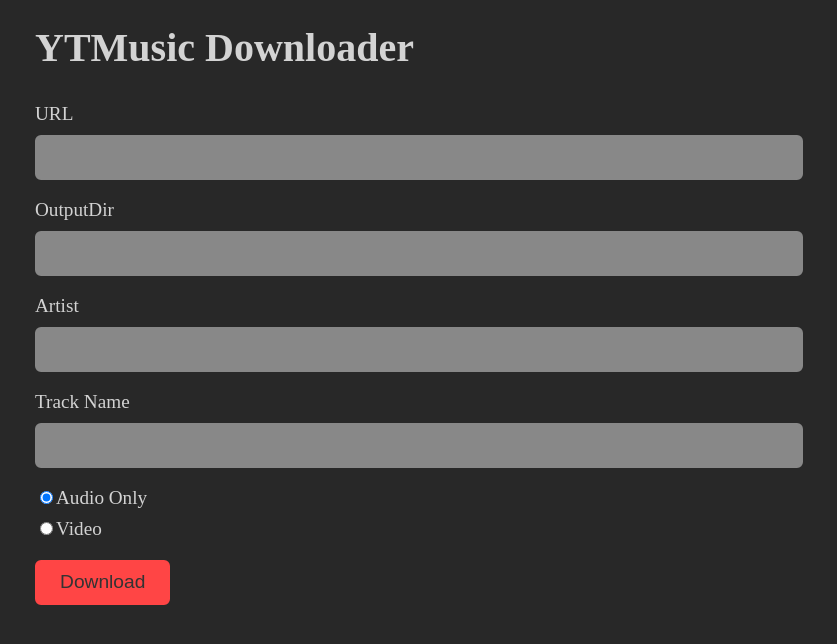
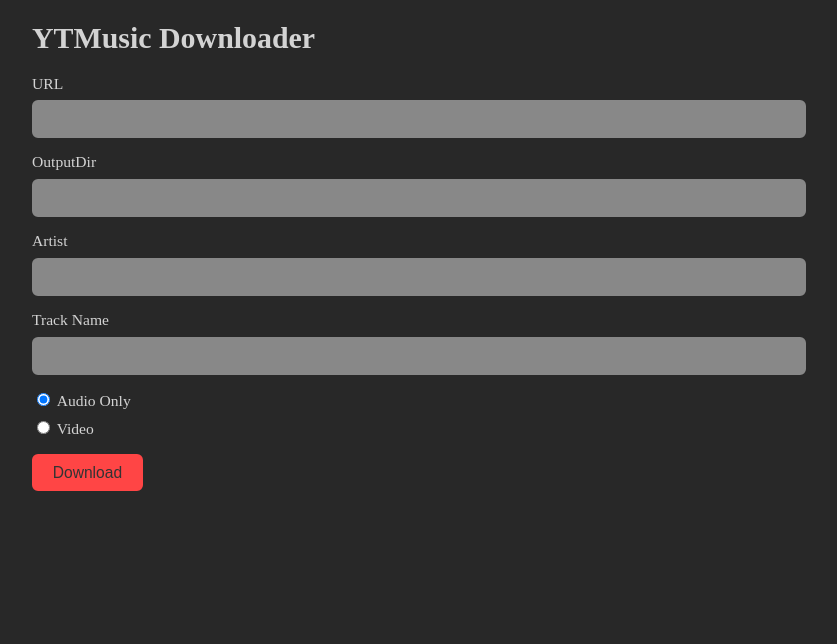
Before and after one commit to pedrofrohmut/yt-downloader, a React (Vite) app: page / in a window 1280 px wide. Shown: the top 644 px of the page, without its empty margins (221-1058 px from the left). Built offline with nearby package versions, Linux system fonts and the light colour scheme.

Commit message:
Not more wrapper for yt-dlp using Command directly

```diff
--- a/src/styles/global.css
+++ b/src/styles/global.css
@@ -6,6 +6,18 @@
 
 :root {
     font-size: 16px;
+}
+
+@media (max-height: 800px) {
+    :root {
+        font-size: 13px;
+    }
+}
+
+@media (max-height: 400px) {
+    :root {
+        font-size: 12px;
+    }
 }
 
 body {
@@ -22,13 +34,13 @@ body {
 }
 
 .page-title {
-    font-size: 2.5rem;
+    font-size: 2.3rem;
     font-weight: 600;
-    margin-bottom: 2rem;
+    margin-bottom: 1.5rem;
 }
 
 .form-group {
-    margin-bottom: 1.2rem;
+    margin-bottom: 1.2em;
 }
 
 label {
@@ -53,6 +65,10 @@ input[type="text"]:focus {
     background-color: #ccc;
     border: 2px solid #ccc;
     color: #333;
+}
+
+input[type="radio"] {
+    margin-right: 0.5em;
 }
 
 button[type="submit"] {
```
Also changed, not shown: 2 other files (tests, documents, lock files or other folders).
